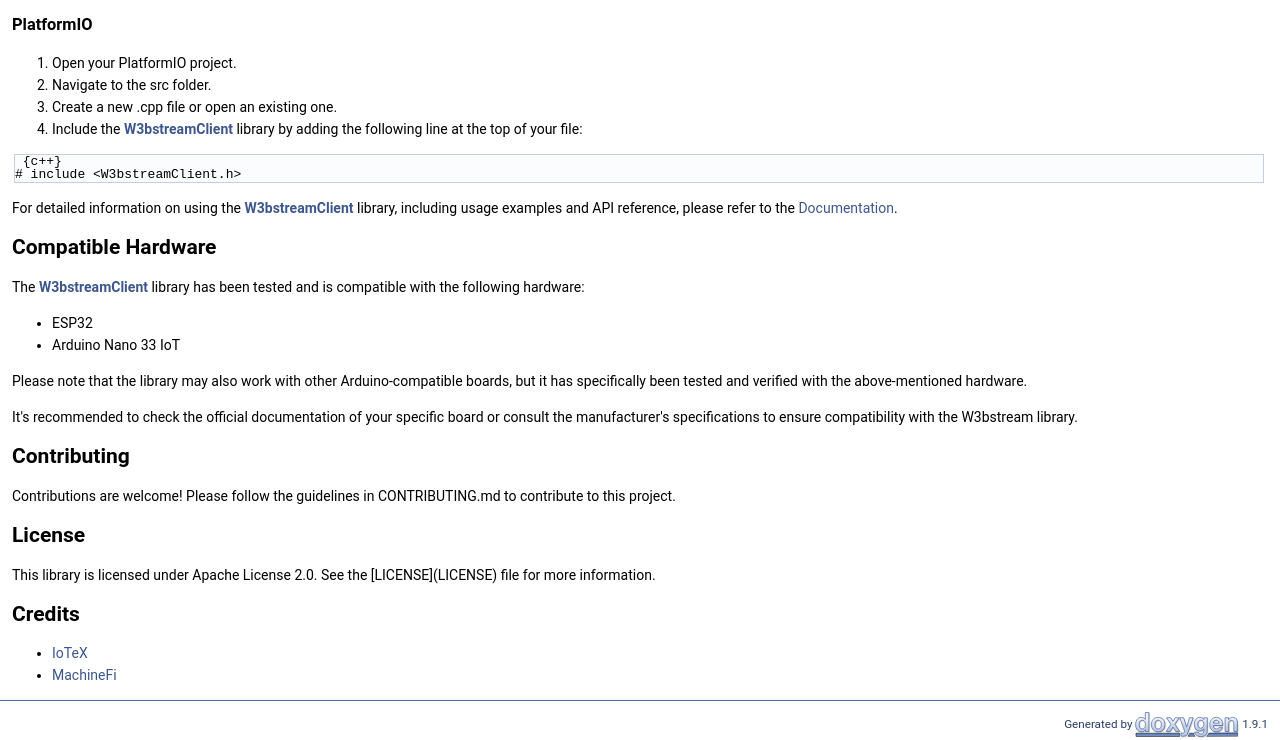
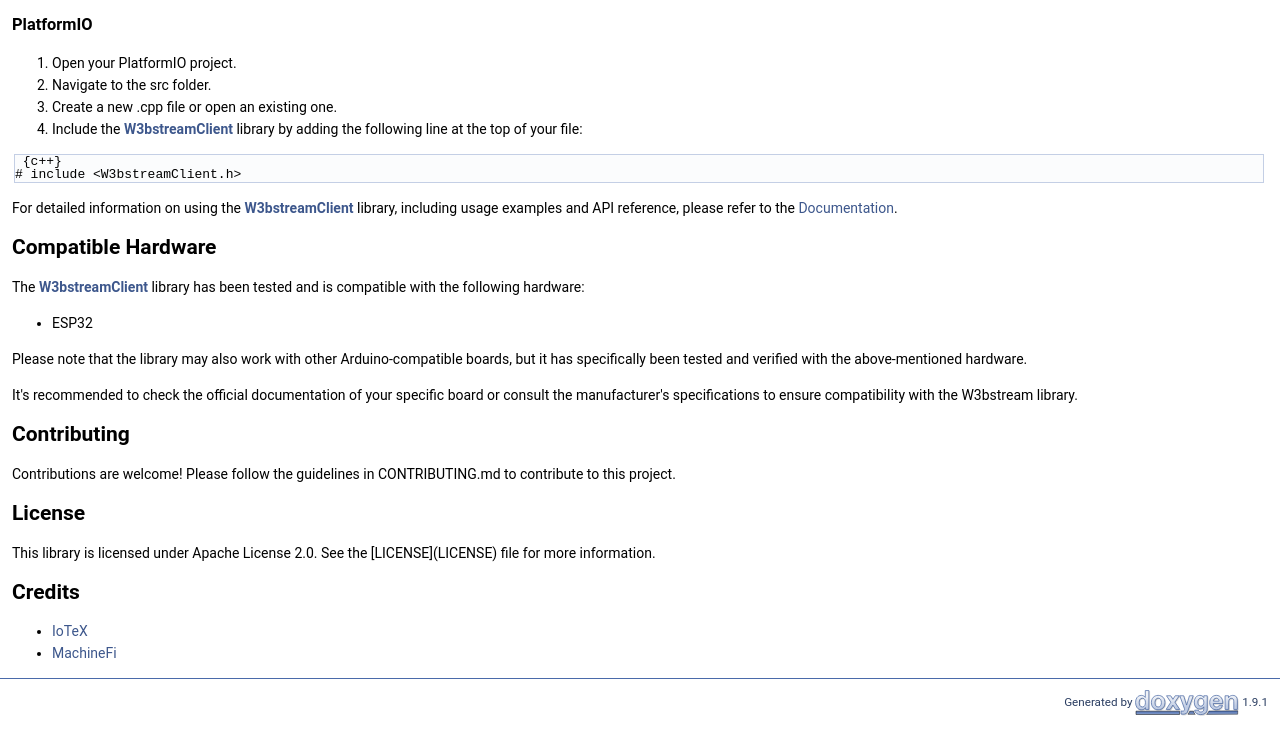
Before and after one commit to machinefi/w3bstream-client-arduino-ce, a plain HTML site: page index.html in a window 1280 px wide. Shown: the part 2233-2973 px from the top of the page. After the commit the page ends 2951 px from the top, so only its background shows below. Drawn offline with Linux system fonts and the light colour scheme.

Commit message:
Deploying to gh-pages from @ machinefi/w3bstream-client-arduino-ce@ba9df462cbde2fa011512b5121c54e7d965f5e72 🚀

```diff
--- a/index.html
+++ b/index.html
@@ -158,7 +158,6 @@ Compatible Hardware</h2>
 <p>The <a class="el" href="class_w3bstream_client.html" title="A class that represents a W3bstream client.">W3bstreamClient</a> library has been tested and is compatible with the following hardware:</p>
 <ul>
 <li>ESP32</li>
-<li>Arduino Nano 33 IoT</li>
 </ul>
 <p>Please note that the library may also work with other Arduino-compatible boards, but it has specifically been tested and verified with the above-mentioned hardware.</p>
 <p>It's recommended to check the official documentation of your specific board or consult the manufacturer's specifications to ensure compatibility with the W3bstream library.</p>
```
